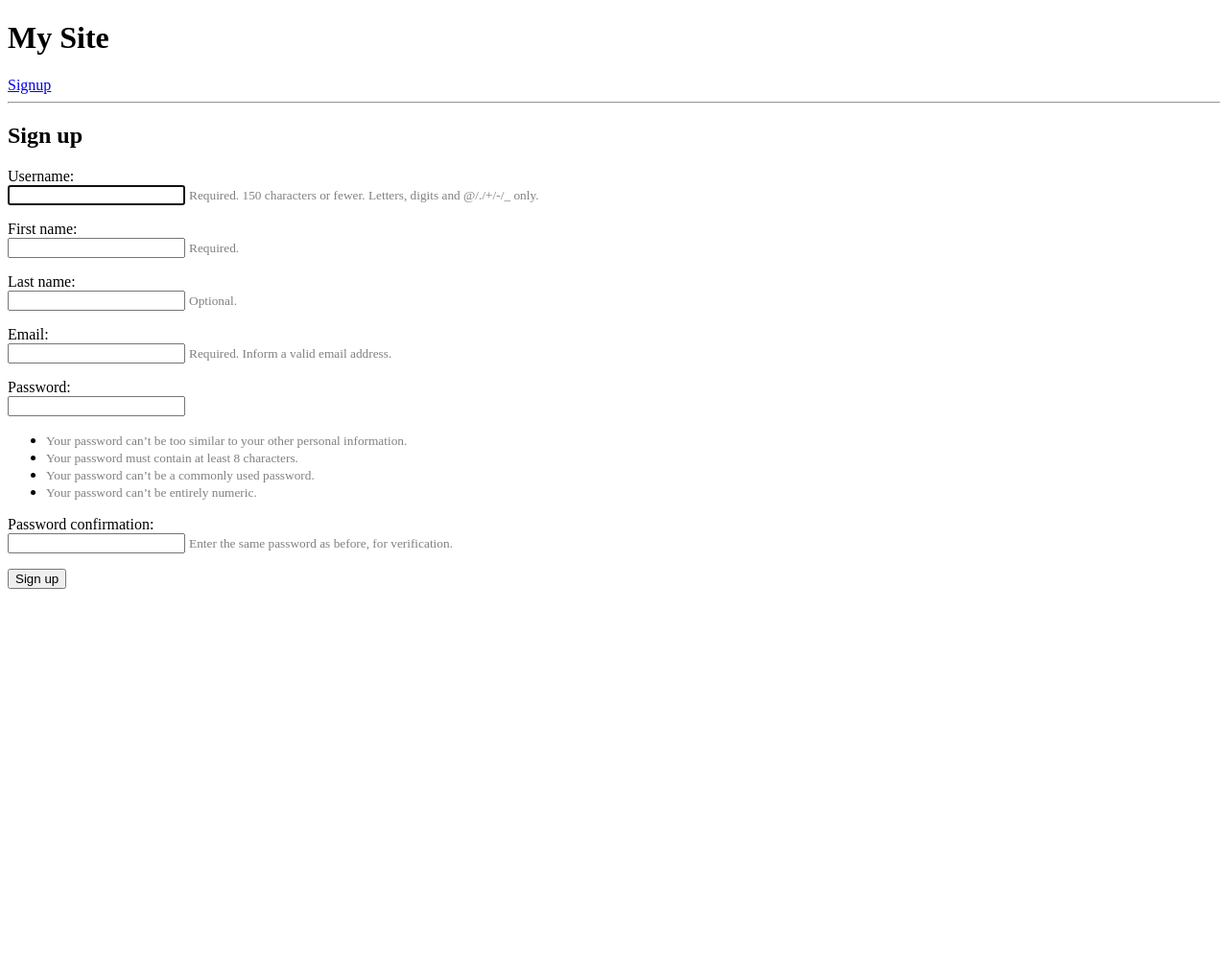
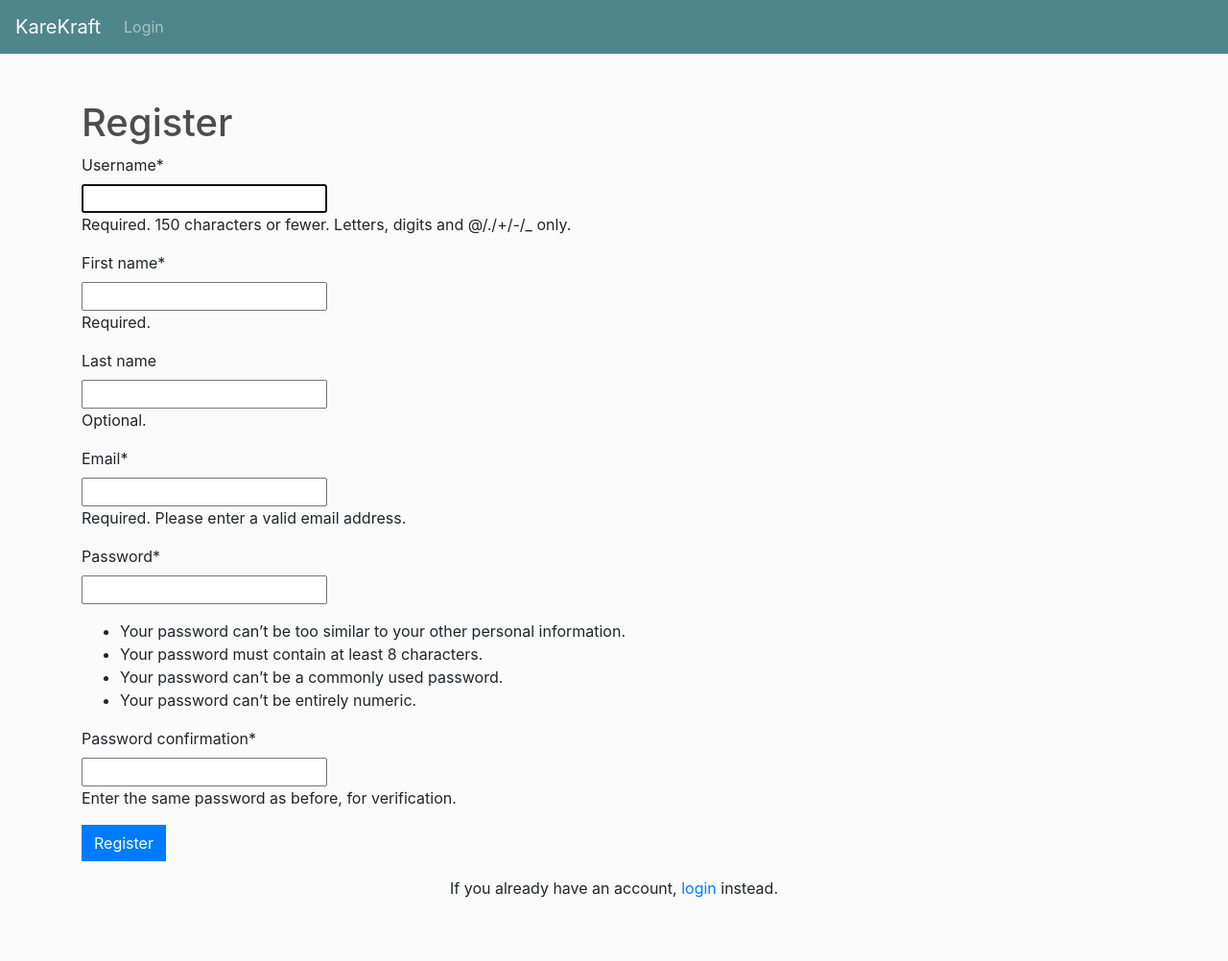
Before and after one commit to AngadK89/karekraft, a Django app: page /register/ in a window 1280 px wide. Shown: the whole page at 96% size. Before the commit the page ends 614 px from the top, so only its background shows below. Run offline with Django 4.2, Linux system fonts and the light colour scheme; some libraries are stand-ins or nearby versions.

Commit message:
Creating Login and Logout Pages
I next created the Login and Logout pages. To create the Login page, I:
1. Created a login url under urls.py

2. Invoked Django's AuthenticationForm under the login_request view, which is used to check whether a User record exists

3. Added an HTML page to provide a fronted to log in.

When creating the HTML page, I created a base html file (base.html) for the login/sign up pages to inherit from, to provide standardisation.

Then, to create the logout page, I simply called upon Django's "Logout" function, which logs out the customer.

Furthermore, I added navigation bars on the sign up & login pages to make functionality between sign up, login, and logout easier. I also modified the main navigation bar on the store's homepage to give a 'login' option if the customer is not logged in, and a 'logout' option if they are already logged in.

```diff
--- a/store/forms.py
+++ b/store/forms.py
@@ -5,7 +5,7 @@
 class SignUpForm(UserCreationForm):
     first_name = forms.CharField(max_length=30, required=True, help_text='Required.')
     last_name = forms.CharField(max_length=30, required=False, help_text='Optional.')
-    email = forms.EmailField(max_length=254, help_text='Required. Inform a valid email address.')
+    email = forms.EmailField(max_length=254, help_text='Required. Please enter a valid email address.')
 
     class Meta:
         model = User
--- /dev/null
+++ b/store/templates/store/base.html
@@ -0,0 +1,47 @@
+<nav class="navbar navbar-expand-lg navbar-dark bg-dark">
+  <a class="navbar-brand" href="{% url 'store' %}">KareKraft</a>
+  <button class="navbar-toggler" type="button" data-toggle="collapse" data-target="#navbarSupportedContent" aria-controls="navbarSupportedContent" aria-expanded="false" aria-label="Toggle navigation">
+    <span class="navbar-toggler-icon"></span>
+  </button>
+  <div class="collapse navbar-collapse" id="navbarSupportedContent">
+    <ul class="navbar-nav mr-auto">
+      {% if user.is_authenticated %}
+
+      <li class="nav-item">
+        <a class="nav-link" href="/logout">Logout</a>
+      </li>
+      <li class="nav-item">
+        <a class="nav-link text-center" href="{% url 'store' %}">Welcome, {{user.username}}</a>
+      </li>
+
+      {% else %}
+
+      <li class="nav-item">
+        <a class="nav-link" href="/login">Login</a>
+      </li>
+
+      {% endif %}
+    </ul>
+  </div>
+</nav>
+
+<!DOCTYPE html>
+{% load static %}
+<html>
+  <head>
+    <link rel="stylesheet" href="https://stackpath.bootstrapcdn.com/bootstrap/4.4.1/css/bootstrap.min.css"
+    integrity="sha384-Vkoo8x4CGsO3+Hhxv8T/Q5PaXtkKtu6ug5TOeNV6gBiFeWPGFN9MuhOf23Q9Ifjh" crossorigin="anonymous">
+
+    <link rel="stylesheet" type="text/css" href="{% static 'css/main.css' %}">
+
+    <meta name="viewport" content="width=device-width, initial-scale=1, maximum-scale=1, minimum-scale=1" />
+    <title>Title</title>
+  </head>
+ <body>
+      {% include 'store/messages.html' %}
+
+    {% block content %}
+
+    {% endblock %}
+  </body>
+</html>
--- /dev/null
+++ b/store/templates/store/messages.html
@@ -0,0 +1,14 @@
+{% if messages %}
+<ul class="messages">
+    {% for message in messages %}
+<div class="container-fluid p-0">
+  <div class="alert {{ message.tags }} alert-dismissible" role="alert" >
+    <button type="button" class="close" data-dismiss="alert" aria-label="Close">
+      <span aria-hidden="True">&times;</span>
+    </button>
+    {{ message }}
+  </div>
+</div>
+{% endfor %}
+</ul>
+{% endif %}
--- a/store/templates/store/register.html
+++ b/store/templates/store/register.html
@@ -1,33 +1,18 @@
-<!DOCTYPE html>
-<html lang="en">
-  <head>
-    <meta charset="utf-8">
-    <title>{% block title %}Simple is Better Than Complex{% endblock %}</title>
-  </head>
-  <body>
-    <header>
-      <h1>My Site</h1>
-      <a href="{% url 'register' %}">Signup</a>
-      <hr>
-    </header>
-    <main>
-      <h2>Sign up</h2>
-      <form method="post">
-        {% csrf_token %}
-        {% for field in form %}
-          <p>
-            {{ field.label_tag }}<br>
-            {{ field }}
-            {% if field.help_text %}
-              <small style="color: grey">{{ field.help_text }}</small>
-            {% endif %}
-            {% for error in field.errors %}
-              <p style="color: red">{{ error }}</p>
-            {% endfor %}
-          </p>
-        {% endfor %}
-        <button type="submit">Sign up</button>
-      </form>
-    </main>
-  </body>
-</html>
+{% extends "store/base.html" %}
+
+{% block content %}
+
+{% load crispy_forms_tags %}
+
+<!--Register-->
+<div class="container py-5">
+	<h1>Register</h1>
+	<form method="POST">
+		{% csrf_token %}
+		{{ form|crispy }}
+		<button class="btn btn-primary" type="submit">Register</button>
+	</form>
+	<p class="text-center">If you already have an account, <a href="/login">login</a> instead.</p>
+</div>
+
+{% endblock %}
--- a/store/urls.py
+++ b/store/urls.py
@@ -9,4 +9,6 @@
     path("process_order/", views.processOrder, name="process_order"),
     path("post_process/", views.postProcess, name='post_process'),
     path('register/', views.register, name='register'),
+    path('login/', views.login_request, name='login'),
+    path('logout/', views.logout_request, name='logout')
 ]
--- a/store/views.py
+++ b/store/views.py
@@ -7,10 +7,11 @@
 import datetime
 import json
 from .utils import querying_data, guestOrder
-from django.contrib.auth.forms import UserCreationForm
+from django.contrib.auth.forms import AuthenticationForm
 from django.contrib import messages
-from django.contrib.auth import login, authenticate
+from django.contrib.auth import login, authenticate, logout
 from .forms import SignUpForm
+from django.contrib import messages
 
 
 def store(request):
@@ -30,16 +31,42 @@
             raw_password = form.cleaned_data.get('password1')
             email = form.cleaned_data.get('email')
             user = authenticate(username=username, password=raw_password)
+            messages.success(request, f'Your account has been created!')
+            login(request, user)
             customer = Customer(user=user, name=username, email=email)
             customer.save()
-            messages.success(request, f'Your account has been created!')
-            login(request, user)
             return redirect("store")
 
     else:
         form = SignUpForm()
     context = {'form': form}
     return render(request, 'store/register.html', context)
+
+
+def login_request(request):
+    if request.method == 'POST':
+        form = AuthenticationForm(request, data=request.POST)
+        if form.is_valid():
+            username = form.cleaned_data.get('username')
+            raw_password = form.cleaned_data.get('password')
+            user = authenticate(username=username, password=raw_password)
+            if user is not None:
+                login(request, user)
+                messages.success(request, f'You have been logged in!')
+                return redirect("store")
+            else:
+                messages.error(request,"Invalid username or password.")
+        else:
+            messages.error(request,"Invalid username or password.")
+    form = AuthenticationForm()
+    context = {'form': form}
+    return render(request, 'store/login.html', context)
+
+
+def logout_request(request):
+    logout(request)
+    messages.info(request, "You have successfully logged out.")
+    return redirect("store")
 
 
 def cart(request):
```
Also changed, not shown: karekraft/settings.py (+12 -0 lines), store/templates/store/login.html (added, +18 -0 lines), store/templates/store/main.html (+17 -3 lines).
